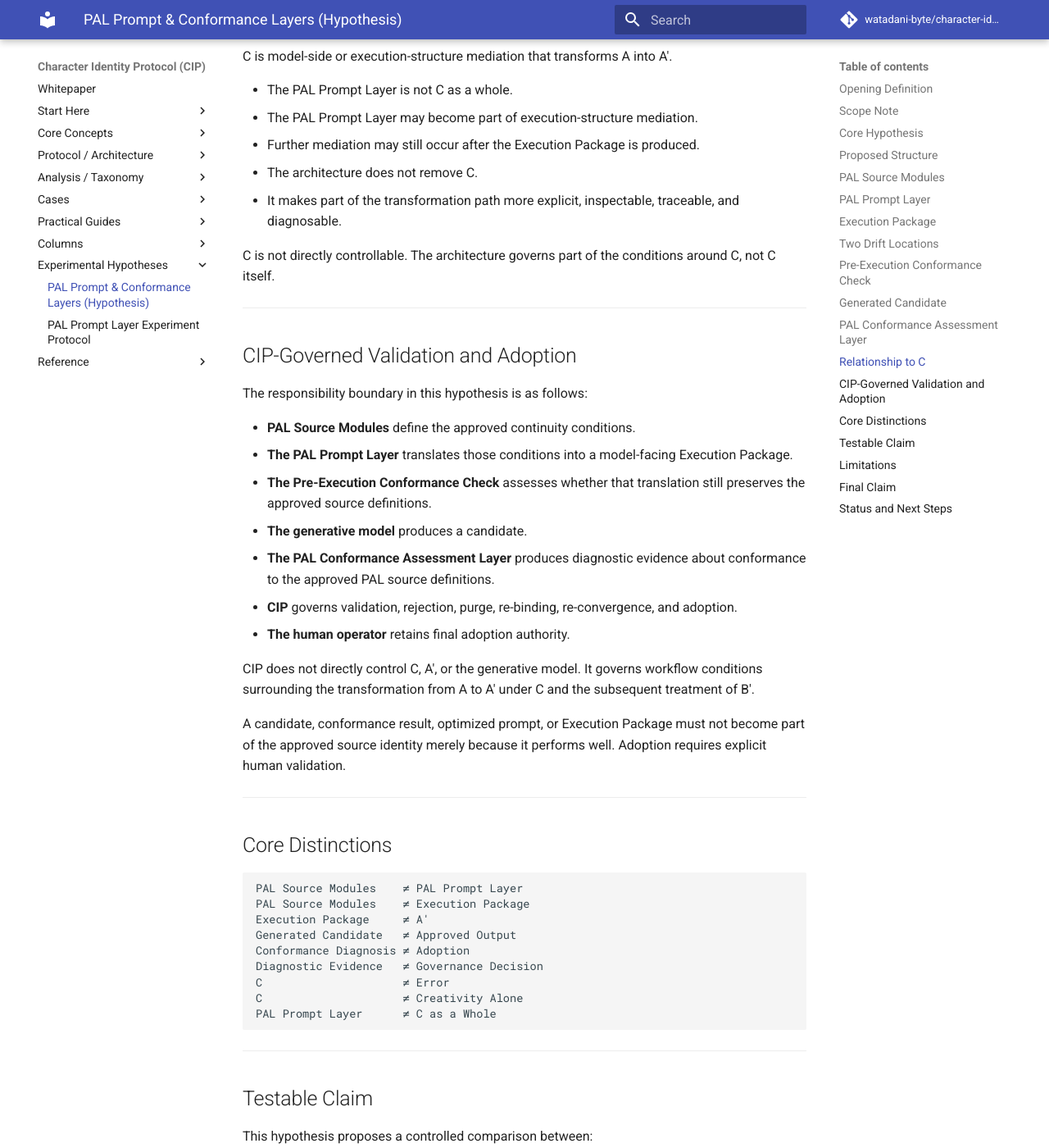
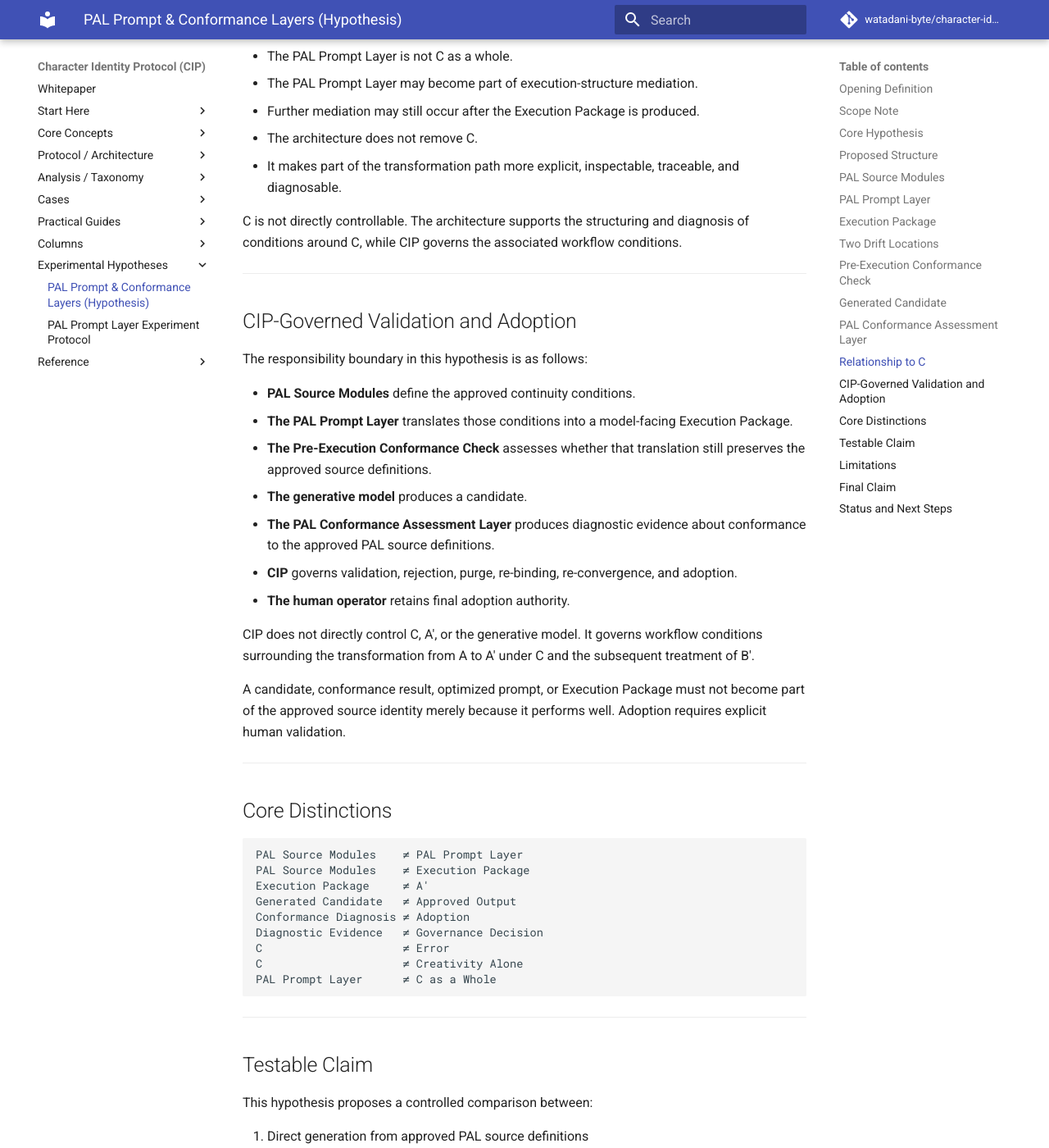
Before and after one commit to watadani-byte/character-identity-protocol, an MkDocs documentation site: the page built from docs/pal_prompt_and_conformance_layers.md, in a window 1280 px wide and 1400 px high, scrolled down 6374 px. Shown: the whole window at 82% size. Built offline with MkDocs 1.6.1 and Material for MkDocs 9.7.7, drawn with Linux system fonts in a browser that asks for light colours; comment, search, counter and statistics services are not loaded; some of the changed text lies outside the part shown.

Commit message:
pal_prompt_and_conformance_layers.md を更新

```diff
--- a/docs/pal_prompt_and_conformance_layers.md
+++ b/docs/pal_prompt_and_conformance_layers.md
@@ -225,7 +223,7 @@ C is model-side or execution-structure mediation that transforms A into A′.
 - The architecture does not remove C.
 - It makes part of the transformation path more explicit, inspectable, traceable, and diagnosable.
 
-C is not directly controllable. The architecture governs part of the conditions around C, not C itself.
+C is not directly controllable. The architecture supports the structuring and diagnosis of conditions around C, while CIP governs the associated workflow conditions.
 
 -----
 
@@ -267,7 +265,7 @@ PAL Prompt Layer      ≠ C as a Whole
 
 This hypothesis proposes a controlled comparison between:
 
-1. Direct generation from existing PAL definitions
+1. Direct generation from approved PAL source definitions
 1. Generation through the structured PAL Prompt Layer
 
 Where possible, the following should be held constant:
```
Also changed, not shown: other parts of docs/pal_prompt_and_conformance_layers.md (+0 -2 lines).
